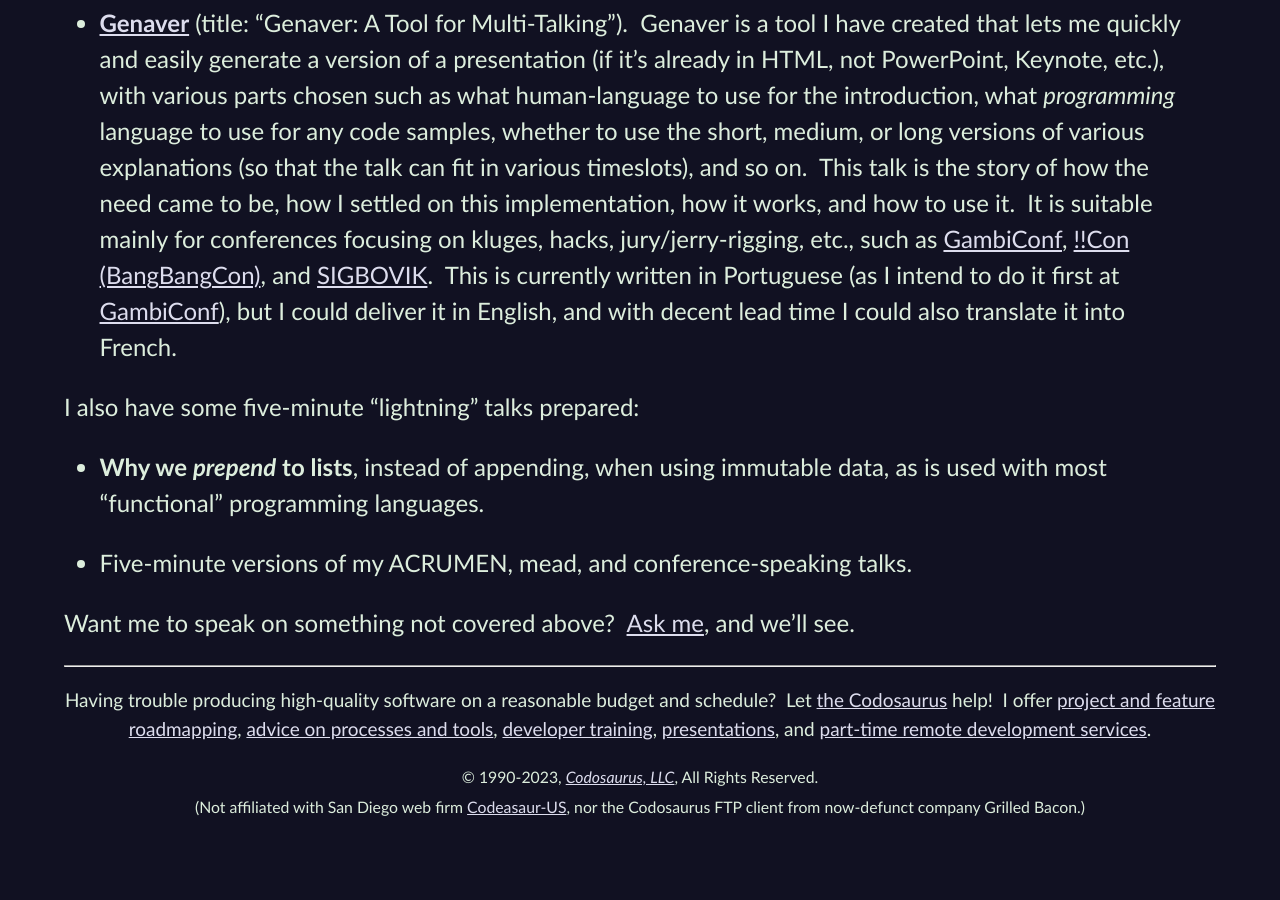
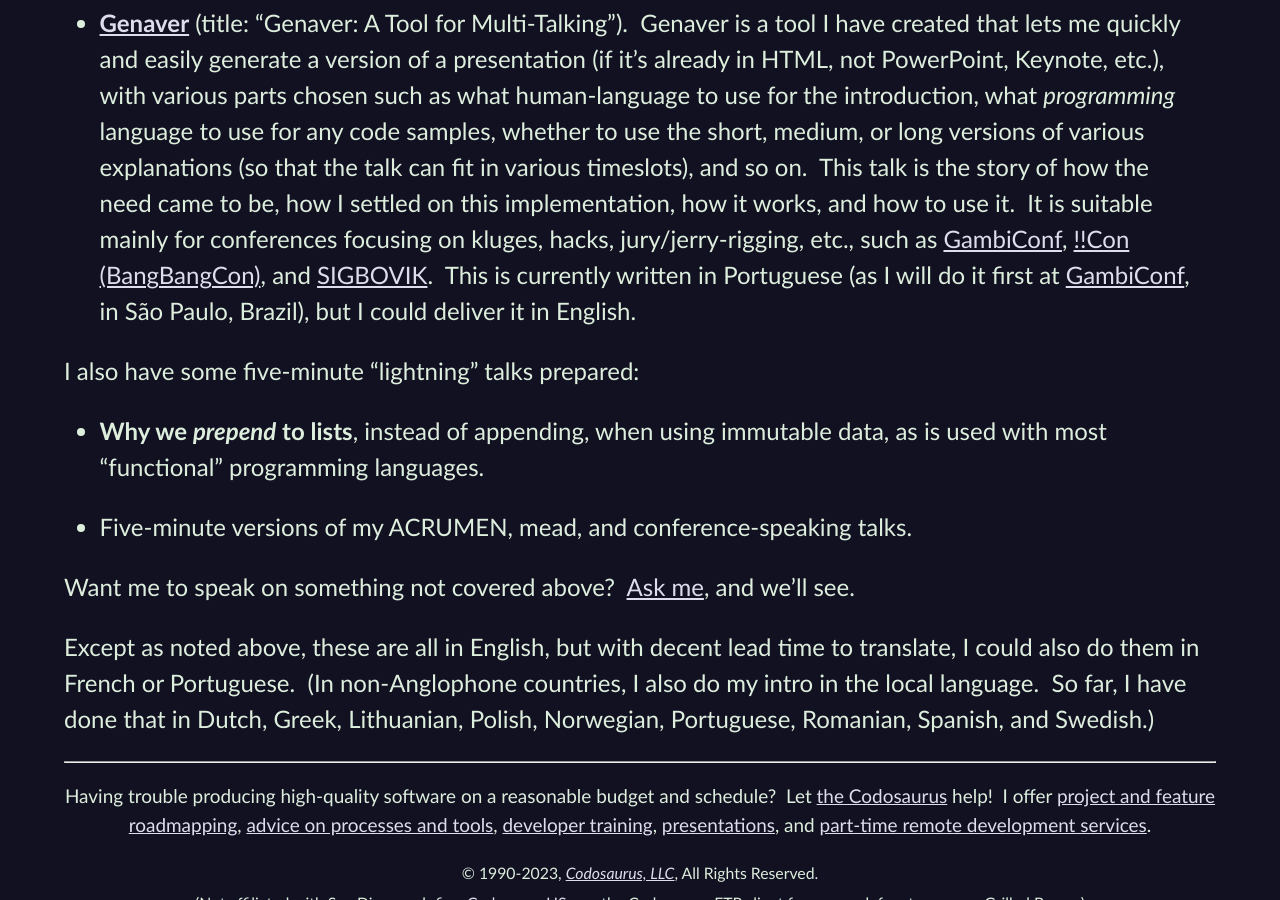
Before and after one commit to CodosaurusLLC/CodosaurusLLC.github.io, a Jekyll site: the page built from speaking/talks.md, in a window 1280 px wide and 900 px high, scrolled down 1311 px. Built offline with Jekyll 4.4.1, drawn with Linux system fonts in a browser that asks for light colours; before the commit the page ends 2151 px from its top, so only the background shows below that.

Commit message:
add GambiConf future engagement

```diff
--- a/speaking/talks.md
+++ b/speaking/talks.md
@@ -106,10 +106,10 @@
 and
 [SIGBOVIK](http://sigbovik.org/){:rel="nofollow" target="_new"}.&nbsp;
 This is currently written in Portuguese
-(as I intend to do it first at
-[GambiConf](https://gambiconf.dev/){:rel="nofollow" target="_new"}),
-but I could deliver it in English,
-and with decent lead time I could also translate it into French.
+(as I will do it first at
+[GambiConf](https://gambiconf.dev/){:rel="nofollow" target="_new"},
+in São Paulo, Brazil),
+but I could deliver it in English.
 
 I also have some five-minute "lightning" talks prepared:
 
@@ -133,3 +133,12 @@
 
 Want me to speak on something not covered above?&nbsp;
 [Ask me](/contact), and we'll see.
+
+Except as noted above,
+these are all in English,
+but with decent lead time to translate,
+I could also do them in French or Portuguese.&nbsp;
+(In non-Anglophone countries,
+I also do my intro in the local language.&nbsp;
+So far, I have done that in
+Dutch, Greek, Lithuanian, Polish, Norwegian, Portuguese, Romanian, Spanish, and Swedish.)
```
Also changed, not shown: speaking/upcoming.md (+1 -0 lines).
